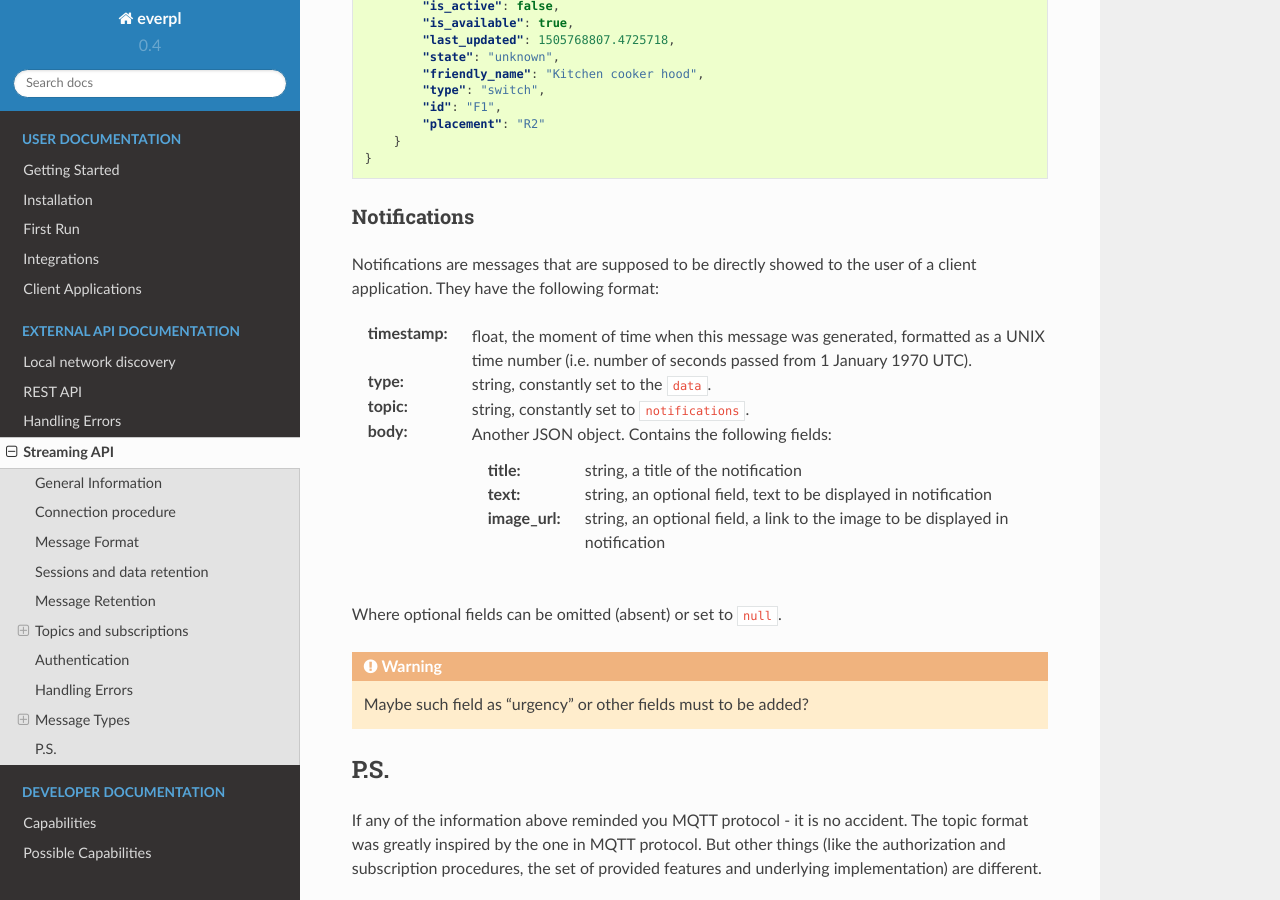
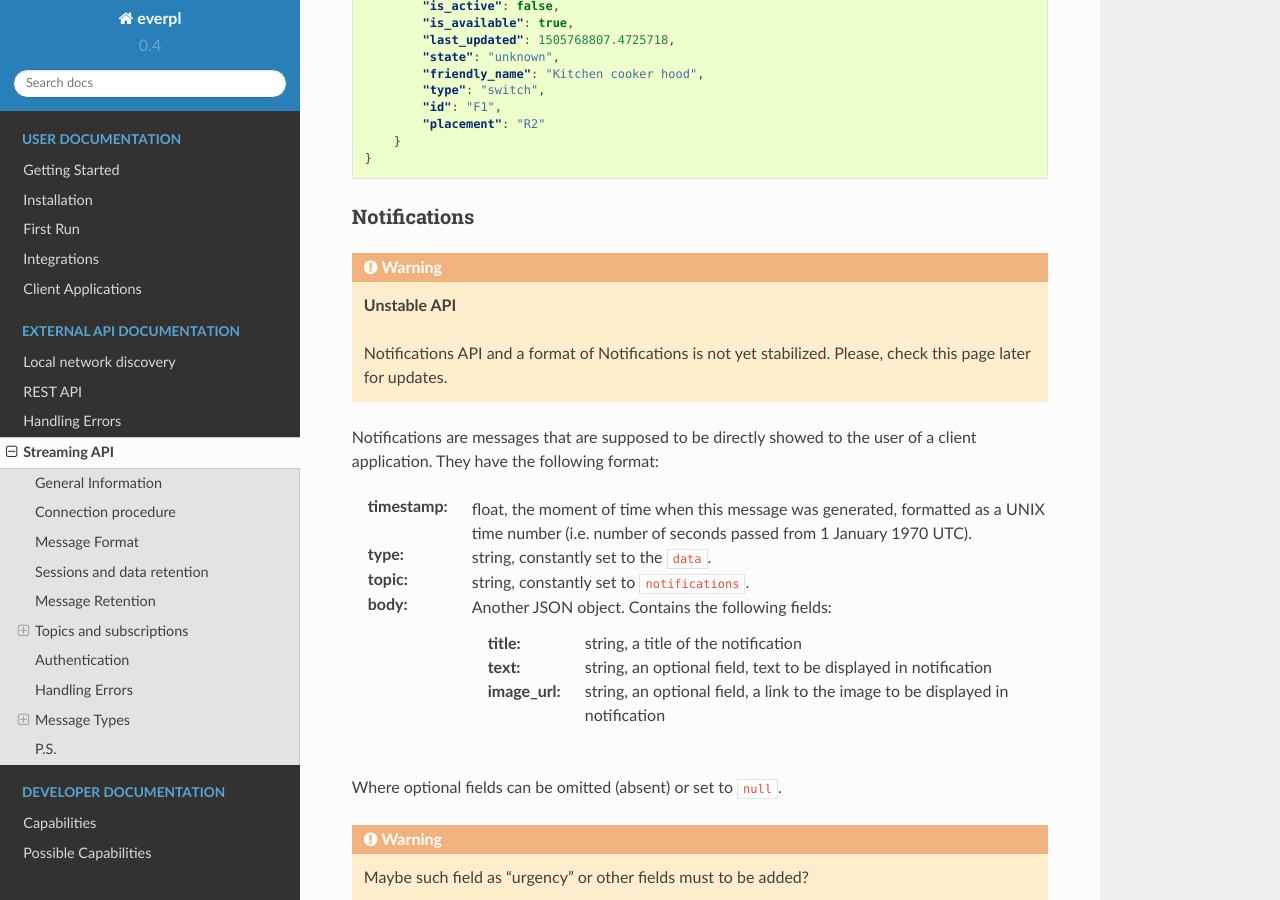
Before and after one commit to fossabot/everpl, a Sphinx documentation site: the page built from docs/source/api/streaming_api.rst, in a window 1280 px wide and 900 px high, scrolled down 9273 px. Built offline with Sphinx 7.4.7 and the Read the Docs theme 2.0.0, drawn with Linux system fonts in a browser that asks for light colours; pages that are not in the unit, such as notebooks, are missing from menus.

Commit message:
WIP, Streaming: Added a note about unstable API for notifications

```diff
--- a/docs/source/api/streaming_api.rst
+++ b/docs/source/api/streaming_api.rst
@@ -537,6 +537,12 @@ So here is an example of such message:
 Notifications
 ^^^^^^^^^^^^^
 
+.. WARNING::
+    **Unstable API**
+
+    Notifications API and a format of Notifications is not yet
+    stabilized. Please, check this page later for updates.
+
 Notifications are messages that are supposed to be directly showed
 to the user of a client application. They have the following format:
 
```
